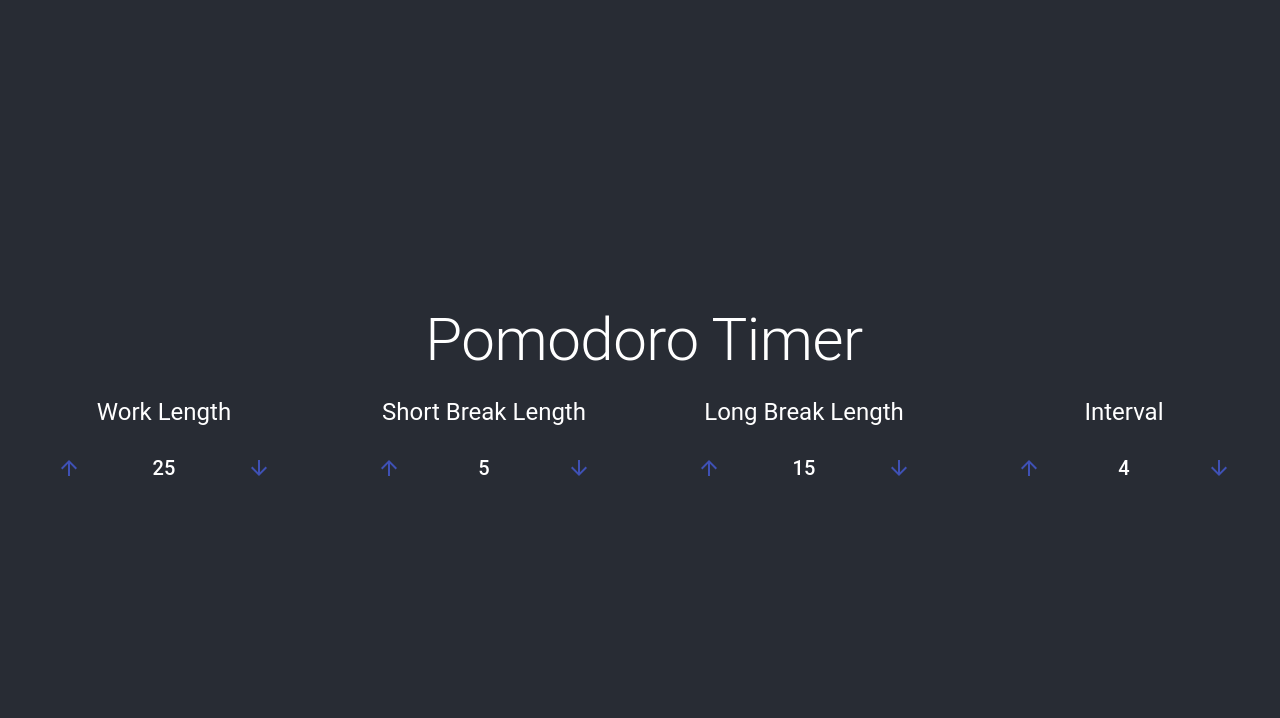
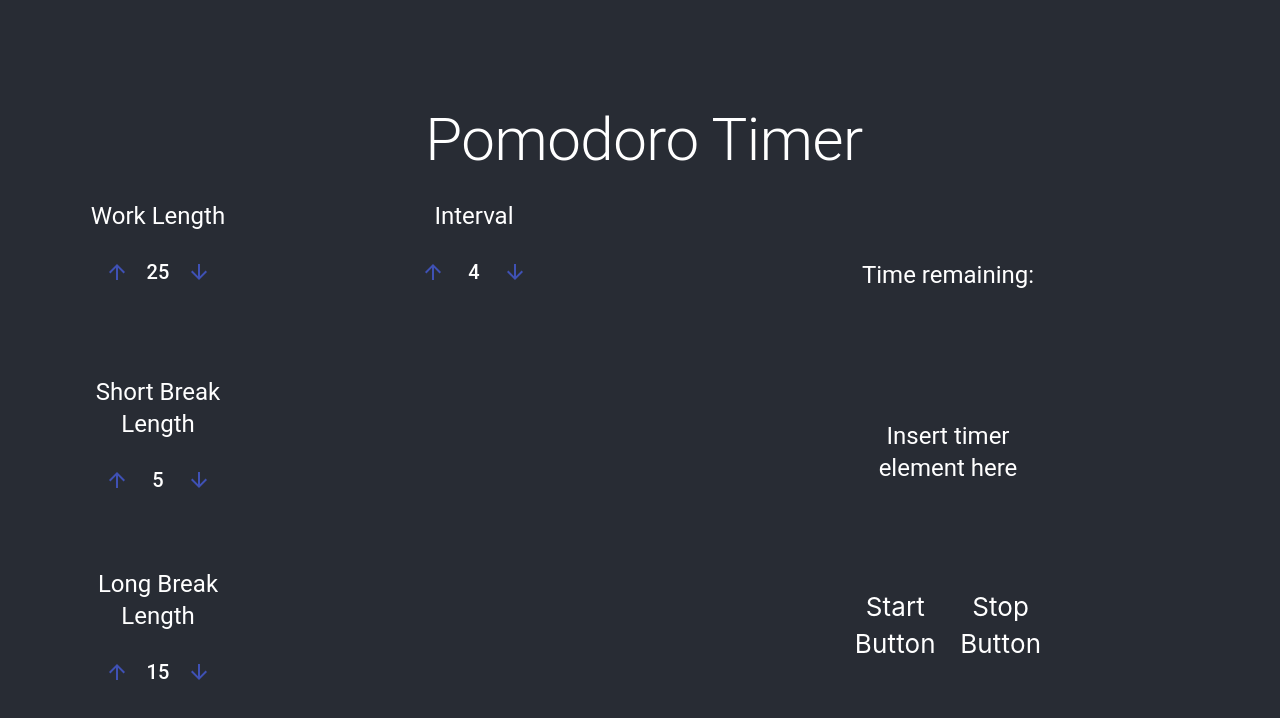
Before and after one commit to samhwang/pomodoro-timer, a React (Create React App) app: page / in a window 1280 px wide. Shown: the top 718 px of the page. Built offline with nearby package versions, Linux system fonts and the light colour scheme.

Commit message:
Adjust column layout

```diff
--- a/src/common/App.tsx
+++ b/src/common/App.tsx
@@ -15,15 +15,62 @@ function App() {
     <>
       <CssBaseline />
       <Grid container spacing={1} className={classes.root}>
-        <Typography variant="h2" paragraph>
+        <Grid container item xs={12} alignItems="center">
+          <Grid item xs={12}>
+            <Typography variant="h2" paragraph align="center">
               Pomodoro Timer
             </Typography>
-        <Grid container item xs={12} spacing={2}>
+          </Grid>
+        </Grid>
+        <Grid container item xs={12} spacing={1}>
+          <Grid
+            container
+            item
+            xs={12}
+            md={6}
+            spacing={2}
+            direction="column"
+            alignItems="center"
+            justify="space-between"
+          >
             {grids.map(({ label, initialValue }) => (
               <Grid item xs={3} key={label}>
                 <ButtonWithCounter label={label} initialValue={initialValue} />
               </Grid>
             ))}
+          </Grid>
+          <Grid
+            container
+            item
+            xs={12}
+            md={6}
+            direction="column"
+            alignItems="center"
+            justify="space-between"
+          >
+            <Grid item container xs={4} alignItems="center">
+              <Grid item xs={12}>
+                <Typography paragraph variant="h5">
+                  Time remaining:
+                </Typography>
+              </Grid>
+            </Grid>
+            <Grid item container xs={4} alignItems="center">
+              <Grid item xs={12}>
+                <Typography paragraph variant="h5">
+                  Insert timer element here
+                </Typography>
+              </Grid>
+            </Grid>
+            <Grid item container spacing={3} xs={4} alignItems="center">
+              <Grid item xs={6}>
+                Start Button
+              </Grid>
+              <Grid item xs={6}>
+                Stop Button
+              </Grid>
+            </Grid>
+          </Grid>
         </Grid>
       </Grid>
     </>
```
Lines whose indentation alone changed are shown as unchanged.
